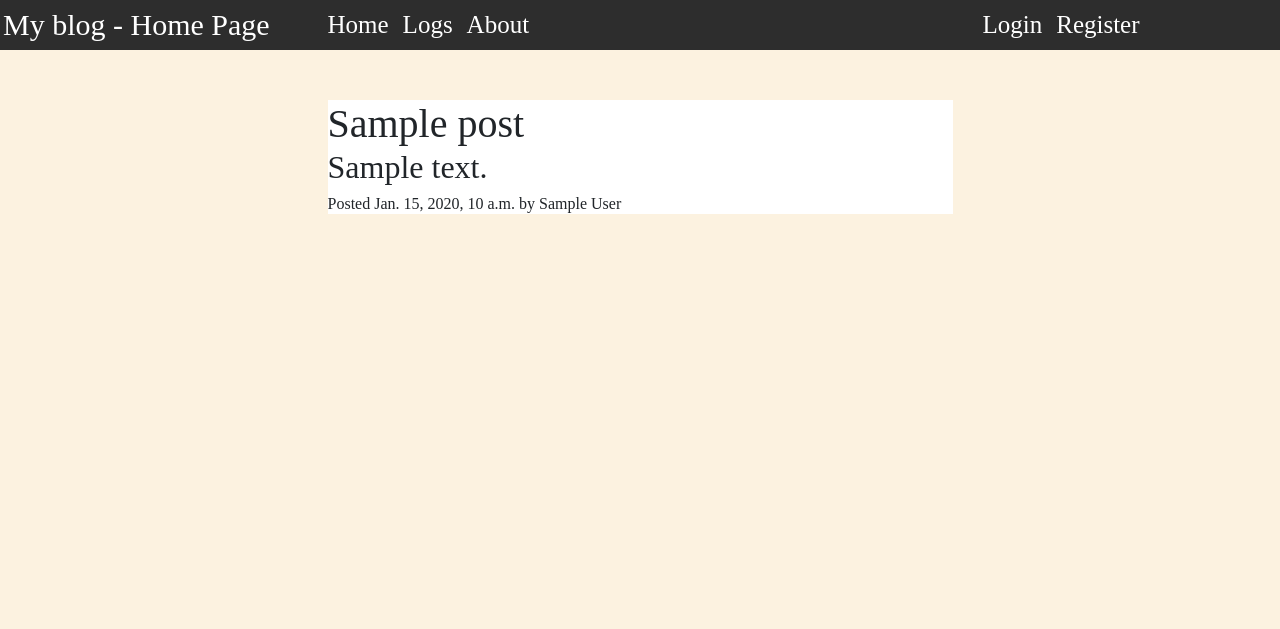
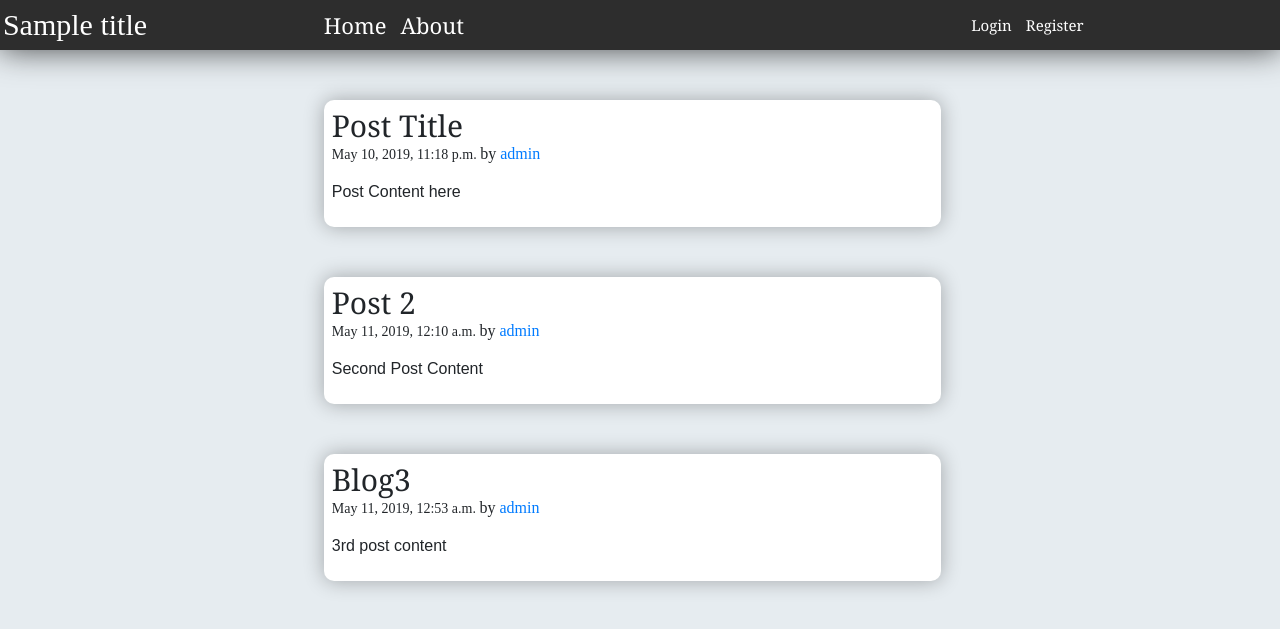
Before and after one commit to Brtgkrk/myblogsite, a Django app: template mysite/app/templates/app/app.html in a window 1280 px wide. Shown: the top 629 px of the page. Run offline with Django 3.2, Linux system fonts and the light colour scheme; data comes from the database, SQL or seed files in the repository; both versions use the stored data as it was after the commit; the template is opened without the code that fills it: values that come from a table or form of the project are taken from there, most other values are stand-ins (such as "Sample title", 1, 10 or a date in 2020); some libraries are stand-ins or nearby versions.

Commit message:
Add files via upload
updade #1

```diff
--- a/mysite/app/models.py
+++ b/mysite/app/models.py
@@ -1,3 +1,12 @@
 from django.db import models
+from django.utils import timezone
+from django.contrib.auth.models import User
 
-# Create your models here.
+class Post(models.Model):
+	title = models.CharField(max_length=100)
+	content = models.TextField()
+	date_posted = models.DateTimeField(default=timezone.now)
+	author = models.ForeignKey(User, on_delete=models.CASCADE)
+
+	def __str__(self):
+		return self.title
--- a/mysite/app/static/app/main.css
+++ b/mysite/app/static/app/main.css
@@ -2,9 +2,19 @@ body
 {
 	margin: 0;
 
-	background-color: #FCF2E0;
+	background-color: #E6ECF0;
 
 	font-family: 'Berlin Sans FB';
+}
+
+.row
+{
+  margin-right: 0; /* Repair Bootstrap */
+}
+
+.night
+{
+  background-color: #232323;
 }
 
 h1
@@ -12,11 +22,12 @@ h1
 	margin: 0;
 }
 
-.post
-{
-	margin-top: 50px;
-
-	width: 100%;
-
-	background-color: white;
+.noselect {
+  -webkit-touch-callout: none; /* iOS Safari */
+    -webkit-user-select: none; /* Safari */
+     -khtml-user-select: none; /* Konqueror HTML */
+       -moz-user-select: none; /* Firefox */
+        -ms-user-select: none; /* Internet Explorer/Edge */
+            user-select: none; /* Non-prefixed version, currently
+                                  supported by Chrome and Opera */
 }
--- a/mysite/app/static/app/navigation.css
+++ b/mysite/app/static/app/navigation.css
@@ -4,6 +4,11 @@ header
 	width: 100%;
 
 	background-color: #2D2D2D;
+
+	/* BoxShadow */
+	-webkit-box-shadow: 0px 0px 32px 0px rgba(0,0,0,0.7);
+	-moz-box-shadow: 0px 0px 32px 0px rgba(0,0,0,0.7);
+	box-shadow: 0px 0px 32px 0px rgba(0,0,0,0.7);
 }
 
 #nav-text
@@ -14,16 +19,22 @@ header
 	margin-left: 1%;
 }
 
-header a
+header a /* Base+login */
 {
 	margin-right: 10px;
 	line-height: 50px;
 
-	font-size: 25px;
+	font-family: 'Cambria';
+	font-size: 15px;
 
 	color: white;
 
 	transition: color .15s ease-in-out;
+}
+
+nav > a /* navBar */
+{
+	font-size: 22px;
 }
 
 header a:hover
--- /dev/null
+++ b/mysite/app/static/app/postStyle.css
@@ -0,0 +1,51 @@
+.post
+{
+	margin-top: 50px;
+	padding: 8px;
+
+	width: 100%;
+
+	background-color: white;
+
+	/* BorderRadius */
+	-webkit-border-radius: 10px;
+	-moz-border-radius: 10px;
+	border-radius: 10px;
+
+	/* BoxShadow */
+	-webkit-box-shadow: 0px 0px 20px 0px rgba(0,0,0,0.3);
+	-moz-box-shadow: 0px 0px 20px 0px rgba(0,0,0,0.3);
+	box-shadow: 0px 0px 20px 0px rgba(0,0,0,0.3);
+}
+
+.postNight
+{
+	background-color: #181818;
+	color: #E8E8E8;
+}
+
+.postTitle
+{
+	margin-top: 10;
+
+	font-size: 30px;
+	font-family: 'Cambria';
+}
+
+.postAuthor
+{
+	font-size: 16px;
+}
+
+.postContent
+{
+	padding: 10px 0 10px 0;
+
+	font-family: 'Arial';
+	font-size: 16px;
+}
+
+.postDate
+{
+	font-size: 14px;
+}
--- a/mysite/app/templates/app/app.html
+++ b/mysite/app/templates/app/app.html
@@ -2,28 +2,16 @@
 
 {% block content %}
 
-	<div class="row">
+{% for post in posts %}
 
-		<div class="col-sm-3"></div>
+	<div class="post">
 
-		<div class="col-sm-6">
-
-			{% for post in posts %}
-
-				<div class="post">
-
-					<h1>{{ post.title }}</h1>
-					<h2>{{ post.content }}</h2>
-					<h6>Posted {{ post.date_posted }} by {{ post.author }}</h6>
-
-				</div>
-
-			{% endfor %}
-
-		</div>
-
-		<div class="col-sm-3"></div>
+		<h1 class="postTitle">{{ post.title }}</h1>
+		<h6> <span class="postDate"> {{ post.date_posted }} </span> by <span class="postAuthor"> <a href="#">{{ post.author }} </a> </span> </h6>
+		<h2 class="postContent">{{ post.content }}</h2>
 
 	</div>
 
+{% endfor %}
+
 {% endblock content %}
--- a/mysite/app/templates/app/base.html
+++ b/mysite/app/templates/app/base.html
@@ -17,23 +17,23 @@
 
 	<link rel="stylesheet" type="text/css" href="{% static 'app/main.css' %}" />
 	<link rel="stylesheet" type="text/css" href="{% static 'app/navigation.css' %}" />
+	<link rel="stylesheet" type="text/css" href="{% static 'app/postStyle.css' %}" />
 
 </head>
 <body>
 
-	<header>
+	<header class="noselect">
 
 		<div class="row">
 
 			<div class="col-sm-3">
-				<h1 id="nav-text">My blog - Home Page</h1>
+				<h1 id="nav-text">{{ title }}</h1>
 			</div>
 			<div class="col-sm-6">
 
 				<nav>
 
 					<a href="/">Home</a>
-					<a href="#">Logs</a>
 					<a href="/about">About</a>
 
 				</nav>
@@ -50,7 +50,19 @@
 
 	</header>
 
-		{% block content %}{% endblock %}
+	<div class="row">
+
+		<div class="col-sm-3"></div>
+
+			<div class="col-sm-6">
+
+				{% block content %}{% endblock %}
+
+			</div>
+
+		<div class="col-sm-3"></div>
+
+	</div>
 
 	<script src="https://code.jquery.com/jquery-3.3.1.slim.min.js" integrity="sha384-q8i/X+965DzO0rT7abK41JStQIAqVgRVzpbzo5smXKp4YfRvH+8abtTE1Pi6jizo" crossorigin="anonymous"></script>
     <script src="https://cdnjs.cloudflare.com/ajax/libs/popper.js/1.14.7/umd/popper.min.js" integrity="sha384-UO2eT0CpHqdSJQ6hJty5KVphtPhzWj9WO1clHTMGa3JDZwrnQq4sF86dIHNDz0W1" crossorigin="anonymous"></script>
--- a/mysite/app/urls.py
+++ b/mysite/app/urls.py
@@ -3,4 +3,5 @@ from . import views
 
 urlpatterns = [
     path('',views.home, name='app-home'),
+    path('about/',views.about, name='about'),
 ]
--- a/mysite/mysite/urls.py
+++ b/mysite/mysite/urls.py
@@ -11,13 +11,12 @@ Class-based views
     2. Add a URL to urlpatterns:  path('', Home.as_view(), name='home')
 Including another URLconf
     1. Import the include() function: from django.urls import include, path
-    2. Add a URL to urlpatterns:  path('blog/', include('blog.urls'))
+    2. Add a URL to urlpatterns:  path('/', include('app.urls'))
 """
 from django.contrib import admin
 from django.urls import path, include
 
 urlpatterns = [
 	path('', include('app.urls')),
-	path('about/', include('about.urls')),
     path('admin/', admin.site.urls),
 ]
```
Also changed, not shown: mysite/app/templates/app/about.html (added, +9 -0 lines), mysite/app/views.py (+13 -9 lines), mysite/app/migrations/0001_initial.py (added), mysite/db.sqlite3 (added).
